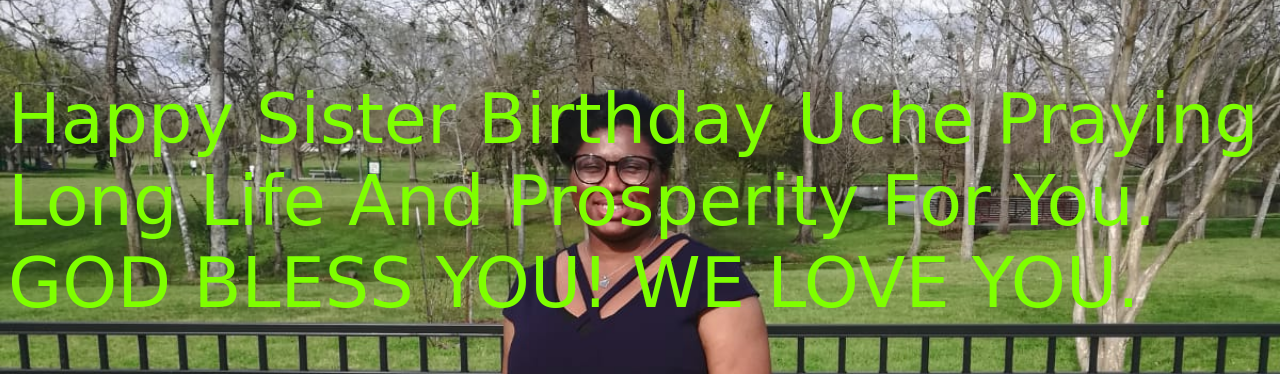
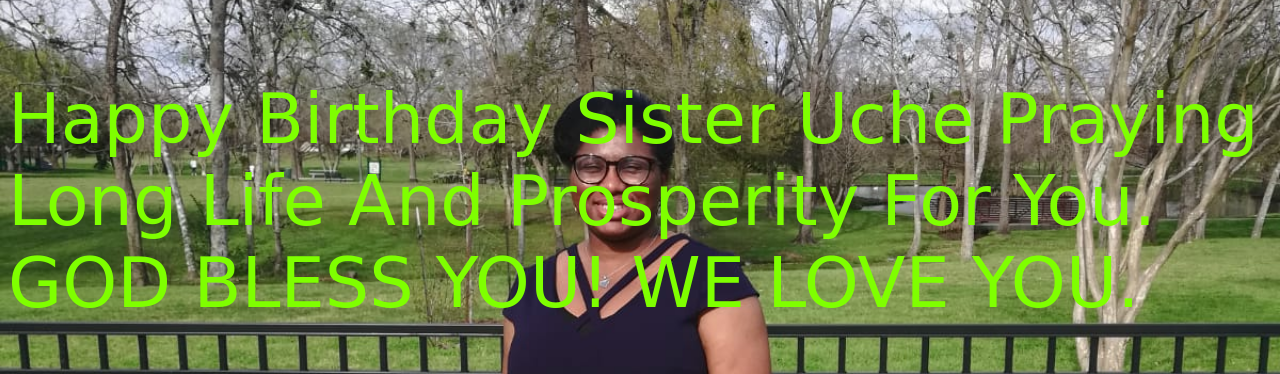
Before and after one commit to JoshuaIzu/Happy-Birthday-Uche, a plain HTML site: page index.html in a window 1280 px wide. Shown: the top 374 px of the page. Drawn offline with Linux system fonts and the light colour scheme.

Commit message:
Update index.html

```diff
--- a/index.html
+++ b/index.html
@@ -10,7 +10,7 @@
 </head>
 <body>
     <div class="uche">
-    <p class="uche__word">Happy Sister Birthday Uche Praying Long Life And Prosperity For You.<br> GOD BLESS YOU! WE LOVE YOU.</p>
+    <p class="uche__word">Happy Birthday Sister Uche Praying Long Life And Prosperity For You.<br> GOD BLESS YOU! WE LOVE YOU.</p>
     </div>
 
 <a class="link" target="_blank" href="IMG-20200507-WA0002.jpg">Click On This</a>
```
